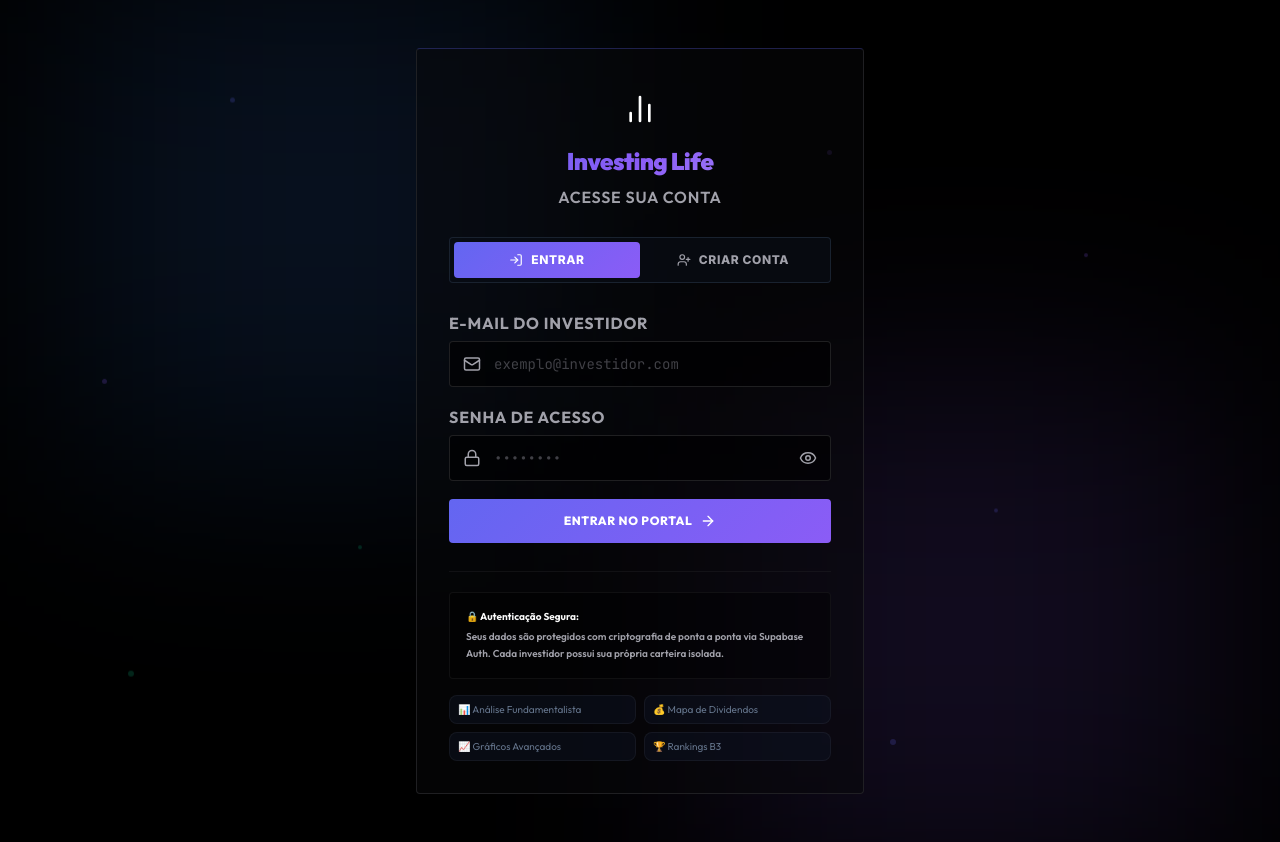
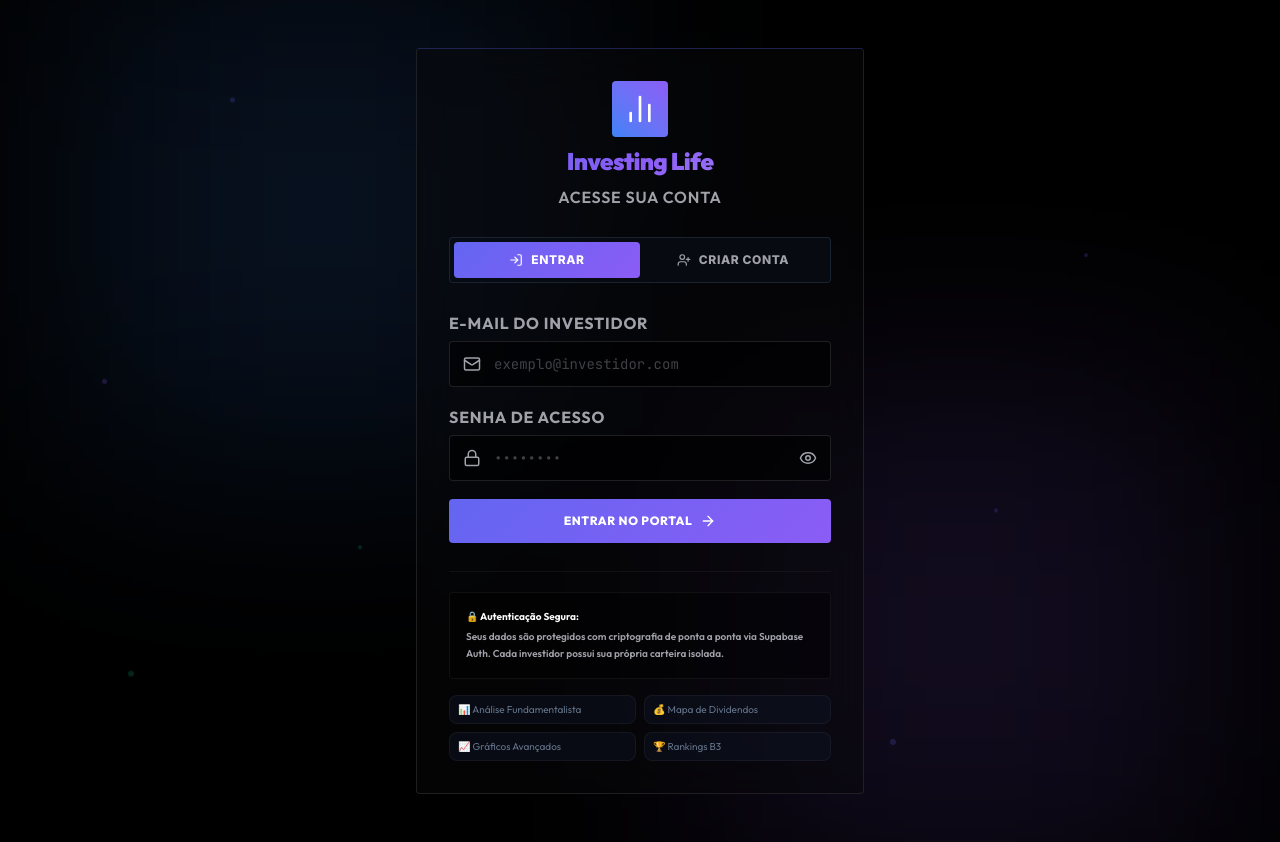
Before and after one commit to caduogarcia-ship-it/investing-life, a React (Vite) app: page / in a window 1280 px wide. Built offline with nearby package versions, Linux system fonts and the light colour scheme.

Commit message:
fix: restore sidebar transparency in terminal design

```diff
--- a/src/index.css
+++ b/src/index.css
@@ -86,16 +86,6 @@
 
   .shadow-sm, .shadow-md, .shadow-lg, .shadow-xl, .shadow-2xl, .shadow-premium {
     box-shadow: none !important;
-  }
-
-  /* Remove all "vibecoding" gradients globally */
-  .bg-gradient-to-r, .bg-gradient-to-tr, .bg-gradient-to-br, .bg-gradient-to-b, .bg-gradient-to-l, .bg-gradient-to-tl, .bg-gradient-to-bl {
-    background-image: none !important;
-  }
-
-  /* Remove glassmorphism */
-  .backdrop-blur-sm, .backdrop-blur-md, .backdrop-blur-lg, .backdrop-blur-xl, .backdrop-blur-2xl, .backdrop-blur {
-    backdrop-filter: none !important;
   }
 }
 
```
